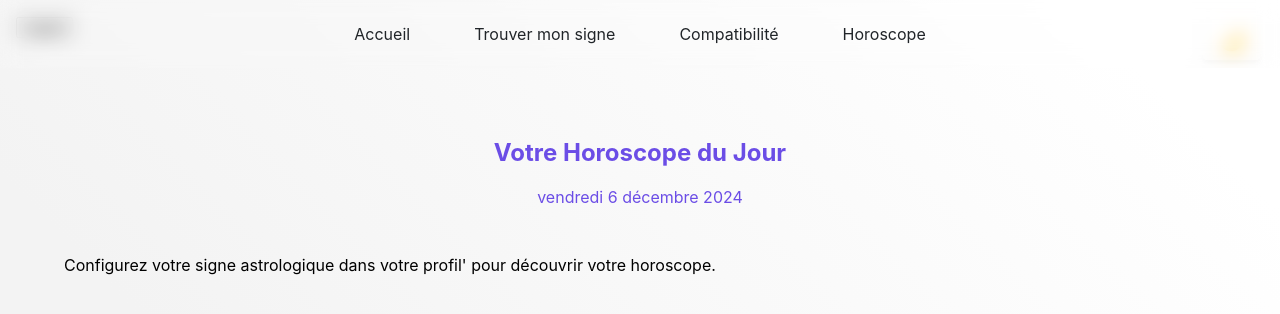
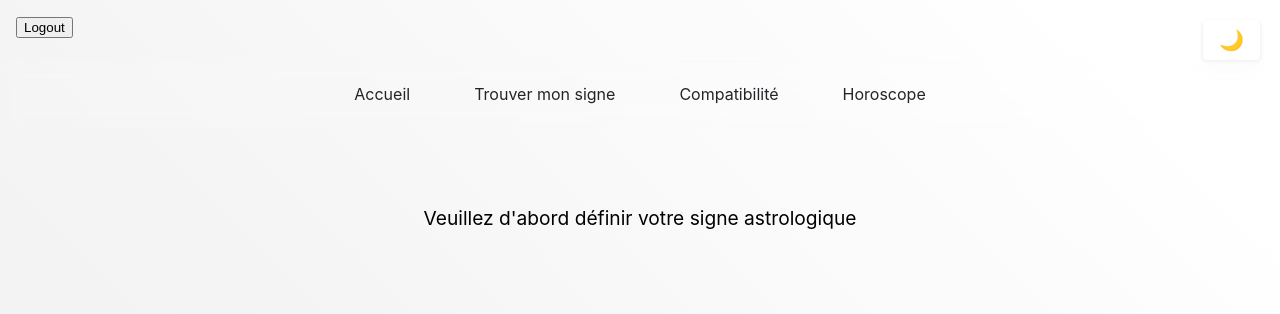
Before and after one commit to stephydlb/zodiac-app, a React (Create React App) app: page /horoscope in a window 1280 px wide. Shown: the top 314 px of the page. Built offline with nearby package versions, Linux system fonts and the light colour scheme; sample sign-in values are in the browser's storage.

Commit message:
correction de chevauchement des index, gestion de la page horoscope

```diff
--- a/src/pages/Horoscope.js
+++ b/src/pages/Horoscope.js
@@ -4,6 +4,7 @@ import '../styles/Horoscope.css';
 
 const Horoscope = () => {
   const [horoscope, setHoroscope] = useState(null);
+  const [error, setError] = useState(null);
   const user = JSON.parse(localStorage.getItem('user'));
   const today = new Date().toLocaleDateString('fr-FR', {
     weekday: 'long',
@@ -14,46 +15,45 @@ const Horoscope = () => {
 
   useEffect(() => {
     if (user?.zodiacSign) {
+      try {
         const dailyHoroscope = generateDailyHoroscope(user.zodiacSign);
         setHoroscope(dailyHoroscope);
+      } catch (err) {
+        setError("Impossible de générer l'horoscope");
+      }
+    } else {
+      setError("Veuillez d'abord définir votre signe astrologique");
     }
   }, [user?.zodiacSign]);
 
+  if (error) {
+    return <div className="horoscope-error">{error}</div>;
+  }
+
+  if (!horoscope) {
+    return <div className="horoscope-loading">Chargement de votre horoscope...</div>;
+  }
+
   return (
     <div className="horoscope-container">
-      <div className="horoscope-header">
-        <h2>Votre Horoscope du Jour</h2>
-        <p className="date">{today}</p>
+      <h2>Horoscope du {today}</h2>
+      <div className="horoscope-sign">
+        <h3>Signe: {user?.zodiacSign}</h3>
       </div>
-      {horoscope ? (
-        <div className="horoscope-content">
-          <div className="zodiac-banner">
-            <h3>{user?.zodiacSign}</h3>
-            <span className="zodiac-date">21 mars - 19 avril</span>
-          </div>
-          <div className="predictions-grid">
-            <div className="prediction-card love">
+      <div className="horoscope-sections">
+        <div className="horoscope-section">
           <h4>❤️ Amour</h4>
           <p>{horoscope.love}</p>
-              <div className="luck-meter">Chance: 85%</div>
         </div>
-            <div className="prediction-card career">
+        <div className="horoscope-section">
           <h4>💼 Carrière</h4>
           <p>{horoscope.career}</p>
-              <div className="luck-meter">Chance: 92%</div>
         </div>
-            <div className="prediction-card health">
-              <h4>🌟 Bien-être</h4>
+        <div className="horoscope-section">
+          <h4>🌟 Santé</h4>
           <p>{horoscope.health}</p>
-              <div className="luck-meter">Chance: 78%</div>
         </div>
       </div>
-        </div>
-      ) : (
-        <div className="setup-prompt">
-          <p>Configurez votre signe astrologique dans votre profil' pour découvrir votre horoscope.</p>
-        </div>
-      )}
     </div>
   );
 };
--- a/src/styles/Horoscope.css
+++ b/src/styles/Horoscope.css
@@ -1,7 +1,29 @@
 .horoscope-container {
-  max-width: 1200px;
+  padding-top: 120px; /* Espace pour la navigation fixe */
+  max-width: 800px;
   margin: 0 auto;
-  padding: 2rem;
+  padding-left: 20px;
+  padding-right: 20px;
+}
+
+.horoscope-sections {
+  display: grid;
+  gap: 20px;
+  margin-top: 20px;
+}
+
+.horoscope-section {
+  background: rgba(255, 255, 255, 0.1);
+  padding: 20px;
+  border-radius: 10px;
+  backdrop-filter: blur(5px);
+}
+
+.horoscope-error,
+.horoscope-loading {
+  padding-top: 120px;
+  text-align: center;
+  font-size: 1.2rem;
 }
 
 .horoscope-header {
--- a/src/styles/Navigation.css
+++ b/src/styles/Navigation.css
@@ -1,6 +1,6 @@
 .nav-container {
   position: fixed;
-  top: 0;
+  top: 60px; /* Ajout de marge pour éviter le chevauchement avec header */
   width: 100%;
   background: rgba(255, 255, 255, 0.1);
   backdrop-filter: blur(10px);
```
Also changed, not shown: src/styles/Header.css (+7 -0 lines). Lines whose indentation alone changed are shown as unchanged.
